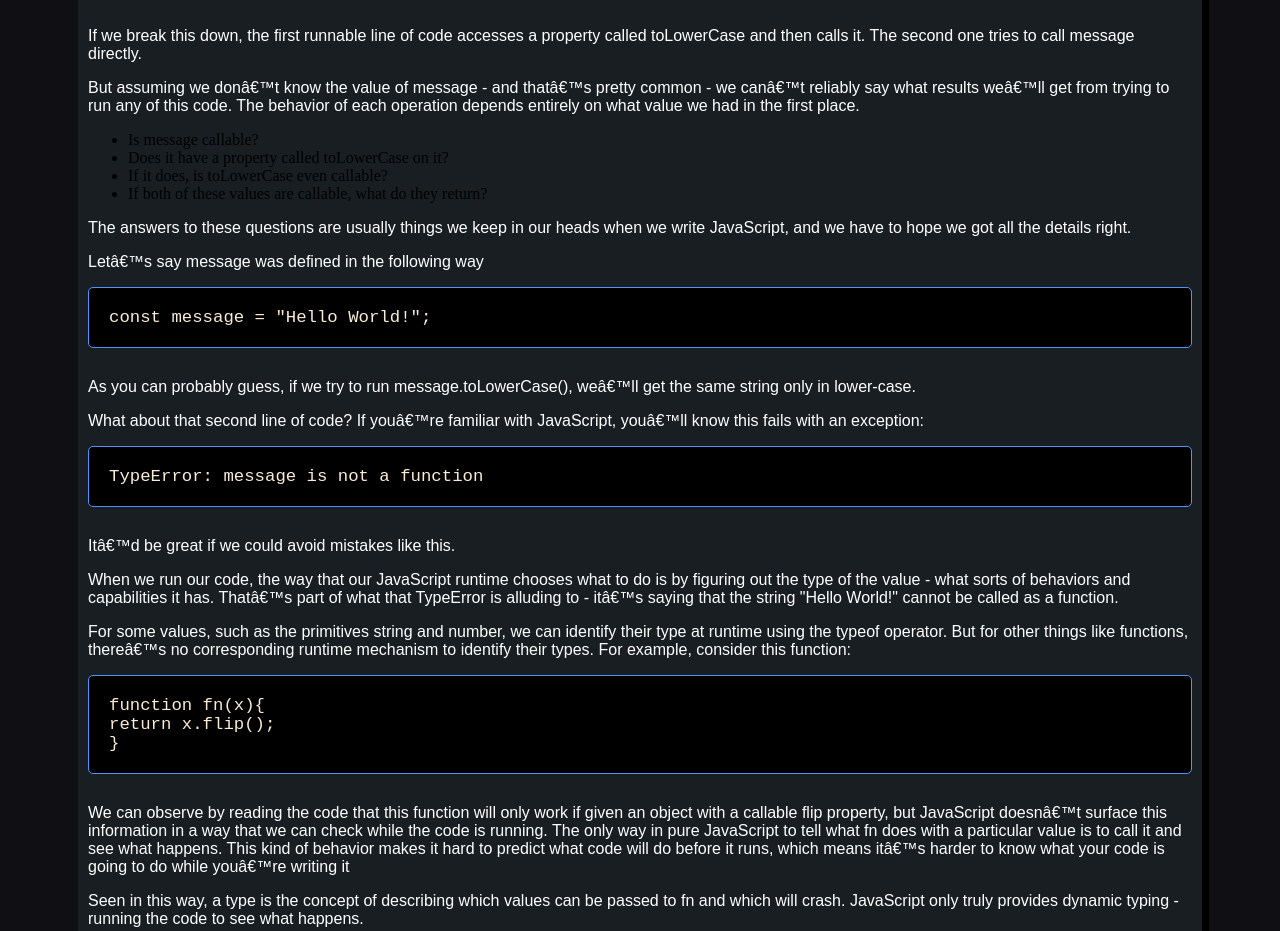
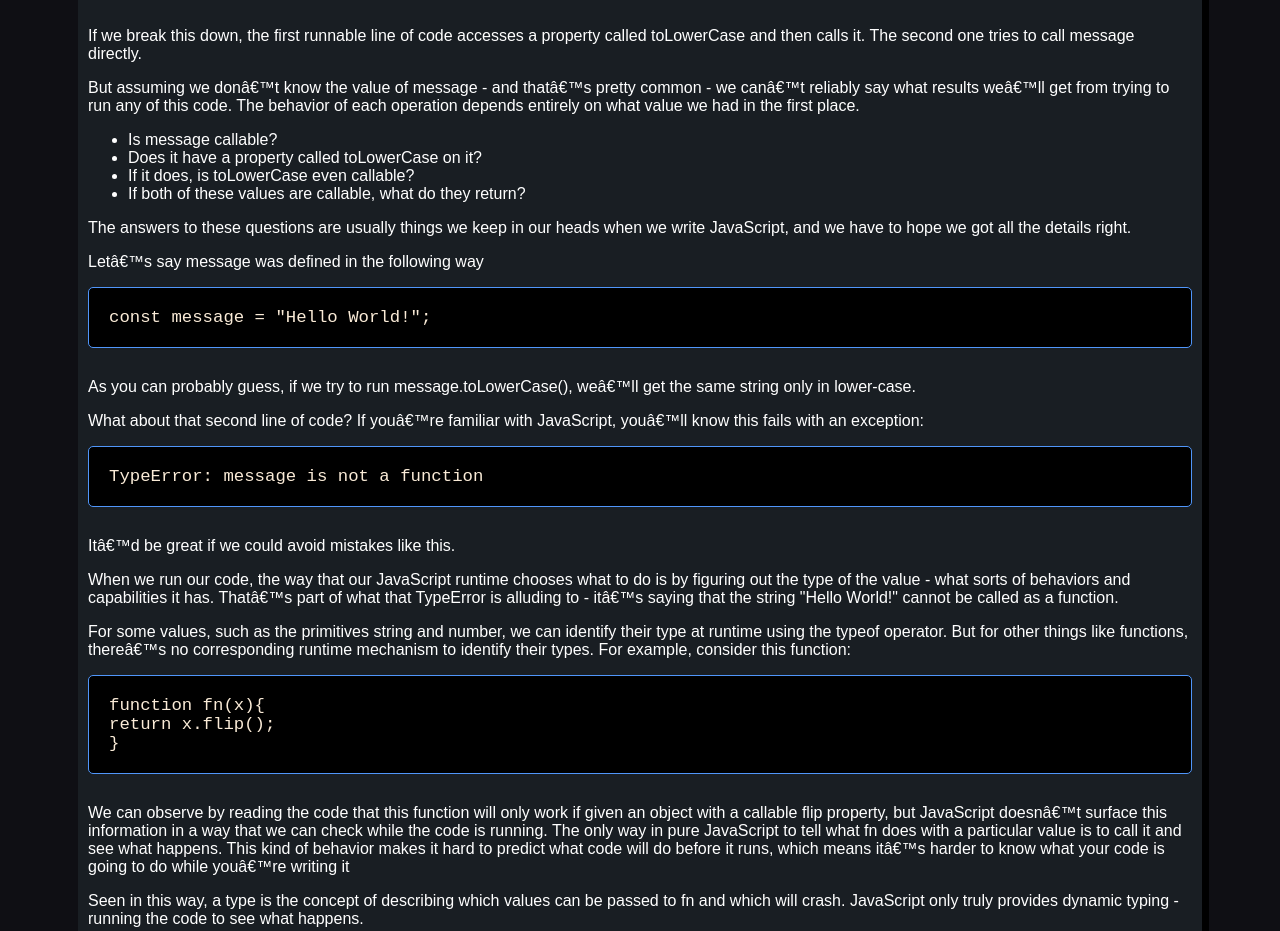
Before and after one commit to cs401-fall2022/lesson14-MesaGreear, a plain HTML site: page index.html in a window 1280 px wide. Shown: the part 2782-3713 px from the top of the page. Drawn offline with Linux system fonts and the light colour scheme.

Commit message:
Improved .topic > ul's appearance

```diff
--- a/style.css
+++ b/style.css
@@ -57,7 +57,7 @@ img {
     color: white;
 }
 
-.topic > p{
+.topic > p, .topic > ul{
     color: white;
     font: 12pt Arial;
 }
```
